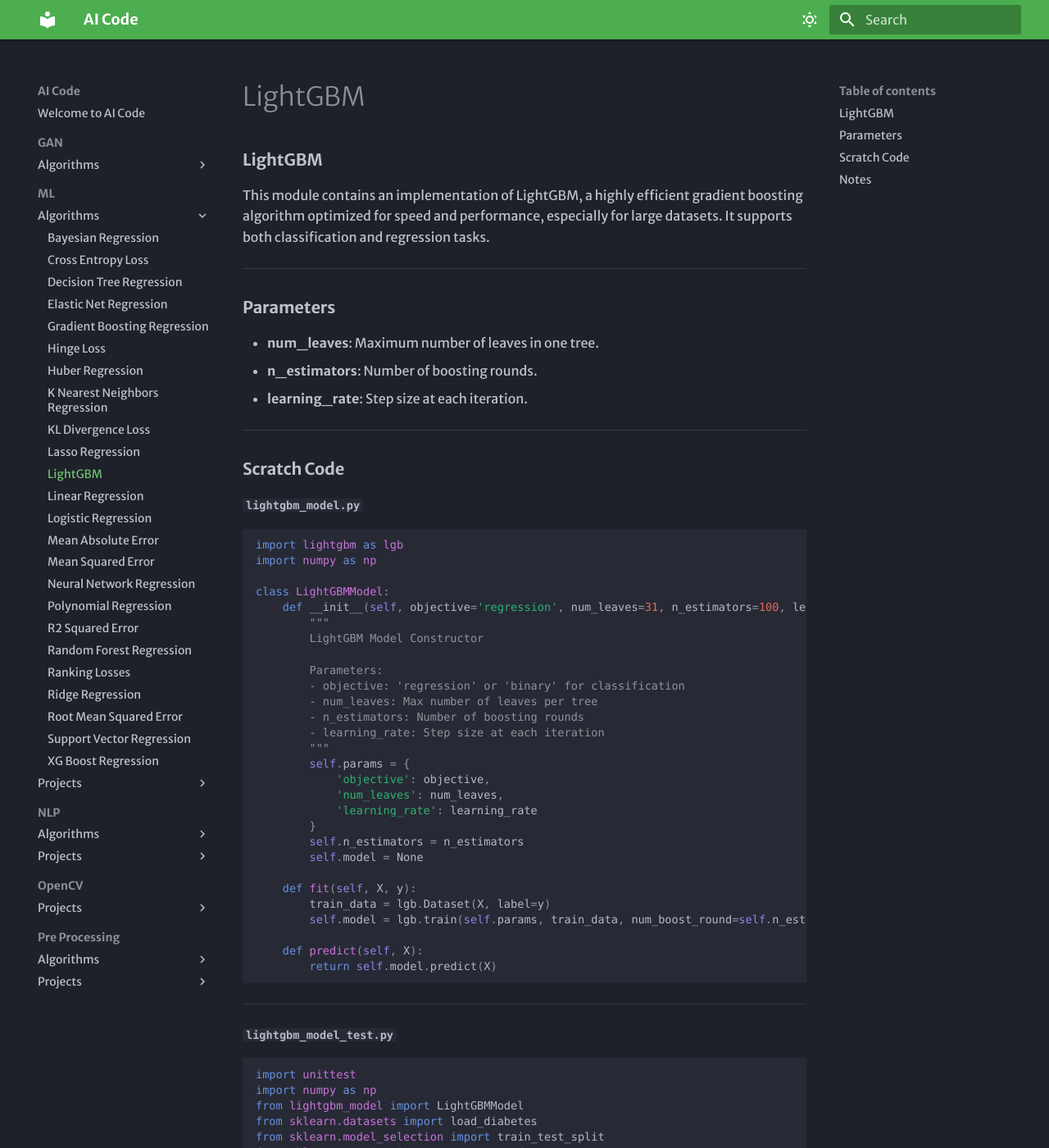
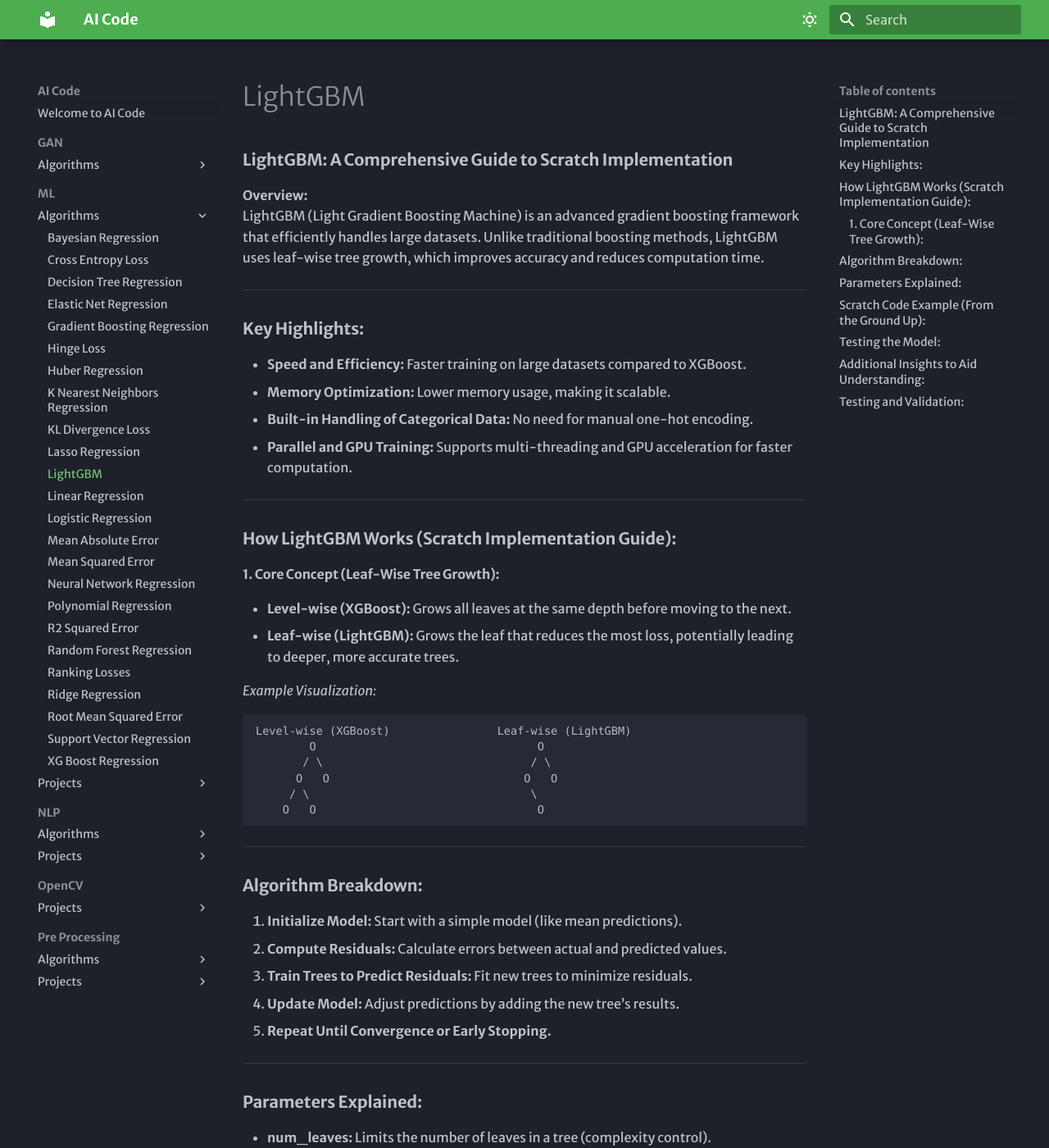
Before and after one commit to Avdhesh-Varshney/AI-Code, an MkDocs documentation site: the page built from docs/ML/algorithms/LightGBM.md, in a window 1280 px wide and 1400 px high. Shown: the whole window at 82% size. Built offline with MkDocs 1.6.1 and Material for MkDocs 9.7.7, drawn with Linux system fonts in a browser that asks for light colours; some web fonts are replaced; some of the changed text lies outside the part shown.

Commit message:
Update LightGBM.md

````diff
--- a/docs/ML/algorithms/LightGBM.md
+++ b/docs/ML/algorithms/LightGBM.md
@@ -1,73 +1,110 @@
-### **LightGBM**
-This module contains an implementation of LightGBM, a highly efficient gradient boosting algorithm optimized for speed and performance, especially for large datasets. It supports both classification and regression tasks.
+### **LightGBM: A Comprehensive Guide to Scratch Implementation**
+
+**Overview:**
+LightGBM (Light Gradient Boosting Machine) is an advanced gradient boosting framework that efficiently handles large datasets. Unlike traditional boosting methods, LightGBM uses leaf-wise tree growth, which improves accuracy and reduces computation time.
 
 ---
 
-### **Parameters**
-- **num_leaves**: Maximum number of leaves in one tree.
-- **n_estimators**: Number of boosting rounds.
-- **learning_rate**: Step size at each iteration.
+### **Key Highlights:**
+- **Speed and Efficiency:** Faster training on large datasets compared to XGBoost.
+- **Memory Optimization:** Lower memory usage, making it scalable.
+- **Built-in Handling of Categorical Data:** No need for manual one-hot encoding.
+- **Parallel and GPU Training:** Supports multi-threading and GPU acceleration for faster computation.
 
 ---
 
-### **Scratch Code**
+### **How LightGBM Works (Scratch Implementation Guide):**
 
-**`lightgbm_model.py`**
-```python
-import lightgbm as lgb
-import numpy as np
+#### **1. Core Concept (Leaf-Wise Tree Growth):**
+- **Level-wise (XGBoost):** Grows all leaves at the same depth before moving to the next.
+- **Leaf-wise (LightGBM):** Grows the leaf that reduces the most loss, potentially leading to deeper, more accurate trees.
 
-class LightGBMModel:
-    def __init__(self, objective='regression', num_leaves=31, n_estimators=100, learning_rate=0.1):
-        """
-        LightGBM Model Constructor
-
-        Parameters:
-        - objective: 'regression' or 'binary' for classification
-        - num_leaves: Max number of leaves per tree
-        - n_estimators: Number of boosting rounds
-        - learning_rate: Step size at each iteration
-        """
-        self.params = {
-            'objective': objective,
-            'num_leaves': num_leaves,
-            'learning_rate': learning_rate
-        }
-        self.n_estimators = n_estimators
-        self.model = None
-
-    def fit(self, X, y):
-        train_data = lgb.Dataset(X, label=y)
-        self.model = lgb.train(self.params, train_data, num_boost_round=self.n_estimators)
-
-    def predict(self, X):
-        return self.model.predict(X)
+*Example Visualization:*
+```
+Level-wise (XGBoost)                Leaf-wise (LightGBM)
+        O                                 O
+       / \                               / \
+      O   O                             O   O
+     / \                                 \
+    O   O                                 O
 ```
 
 ---
 
-**`lightgbm_model_test.py`**
+### **Algorithm Breakdown:**
+1. **Initialize Model:** Start with a simple model (like mean predictions).
+2. **Compute Residuals:** Calculate errors between actual and predicted values.
+3. **Train Trees to Predict Residuals:** Fit new trees to minimize residuals.
+4. **Update Model:** Adjust predictions by adding the new tree’s results.
+5. **Repeat Until Convergence or Early Stopping.**
+
+---
+
+### **Parameters Explained:**
+- **num_leaves:** Limits the number of leaves in a tree (complexity control).
+- **max_depth:** Constrains tree depth to prevent overfitting.
+- **learning_rate:** Scales the contribution of each tree to control convergence.
+- **n_estimators:** Number of boosting rounds (trees).
+- **min_data_in_leaf:** Minimum number of data points in a leaf to avoid overfitting small branches.
+
+---
+
+### **Scratch Code Example (From the Ground Up):**
+
+**File:** `lightgbm_model.py`
+```python
+import lightgbm as lgb
+from sklearn.model_selection import train_test_split
+from sklearn.metrics import mean_squared_error
+
+class LightGBMModel:
+    def __init__(self, params=None):
+        self.params = params if params else {
+            'objective': 'regression',
+            'metric': 'rmse',
+            'boosting_type': 'gbdt',
+            'num_leaves': 31,
+            'learning_rate': 0.05,
+            'n_estimators': 100
+        }
+        self.model = None
+
+    def fit(self, X_train, y_train):
+        d_train = lgb.Dataset(X_train, label=y_train)
+        self.model = lgb.train(self.params, d_train)
+
+    def predict(self, X_test):
+        return self.model.predict(X_test)
+```
+
+---
+
+### **Testing the Model:**
+
+**File:** `lightgbm_model_test.py`
 ```python
 import unittest
 import numpy as np
-from lightgbm_model import LightGBMModel
 from sklearn.datasets import load_diabetes
 from sklearn.model_selection import train_test_split
-from sklearn.metrics import mean_squared_error
+from lightgbm_model import LightGBMModel
 
 class TestLightGBMModel(unittest.TestCase):
 
-    def test_regression(self):
+    def test_lightgbm(self):
+        # Load Dataset
         data = load_diabetes()
-        X_train, X_test, y_train, y_test = train_test_split(data.data, data.target, test_size=0.3, random_state=42)
+        X_train, X_test, y_train, y_test = train_test_split(
+            data.data, data.target, test_size=0.2, random_state=42)
 
-        model = LightGBMModel(objective='regression', num_leaves=20, n_estimators=50)
+        # Train Model
+        model = LightGBMModel()
         model.fit(X_train, y_train)
-        y_pred = model.predict(X_test)
 
-        # Check if error is within acceptable range
-        mse = mean_squared_error(y_test, y_pred)
-        self.assertLess(mse, 4000)  # Example threshold
+        # Predict and Evaluate
+        predictions = model.predict(X_test)
+        mse = mean_squared_error(y_test, predictions)
+        self.assertTrue(mse < 3500, "MSE is too high, LightGBM not performing well")
 
 if __name__ == '__main__':
     unittest.main()
@@ -75,8 +112,17 @@
 
 ---
 
-### **Notes**
-- Make sure LightGBM is installed:
-  ```bash
-  pip install lightgbm
-  ```
+### **Additional Insights to Aid Understanding:**
+- **Feature Importance:**
+```python
+lgb.plot_importance(model.model)
+```
+- **Early Stopping Implementation:**
+```python
+self.model = lgb.train(self.params, d_train, valid_sets=[d_train], early_stopping_rounds=10)
+```
+
+---
+
+### **Testing and Validation:**
+Use `sklearn` datasets to validate the implementation. Compare performance with other boosting models to highlight LightGBM’s efficiency.
````
